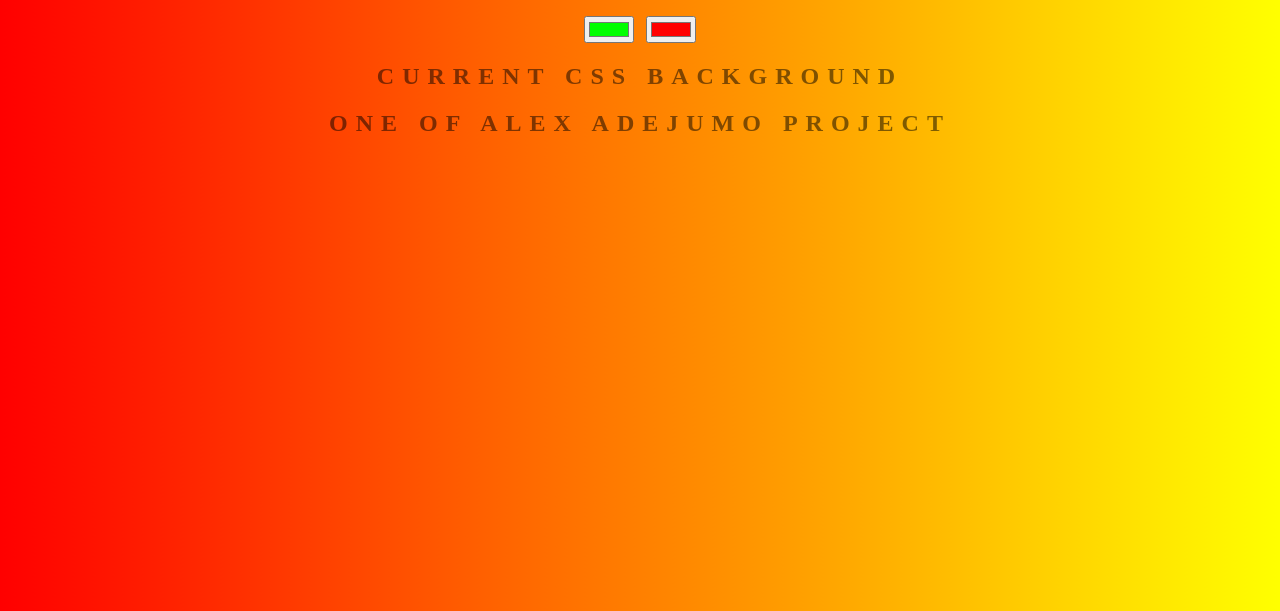
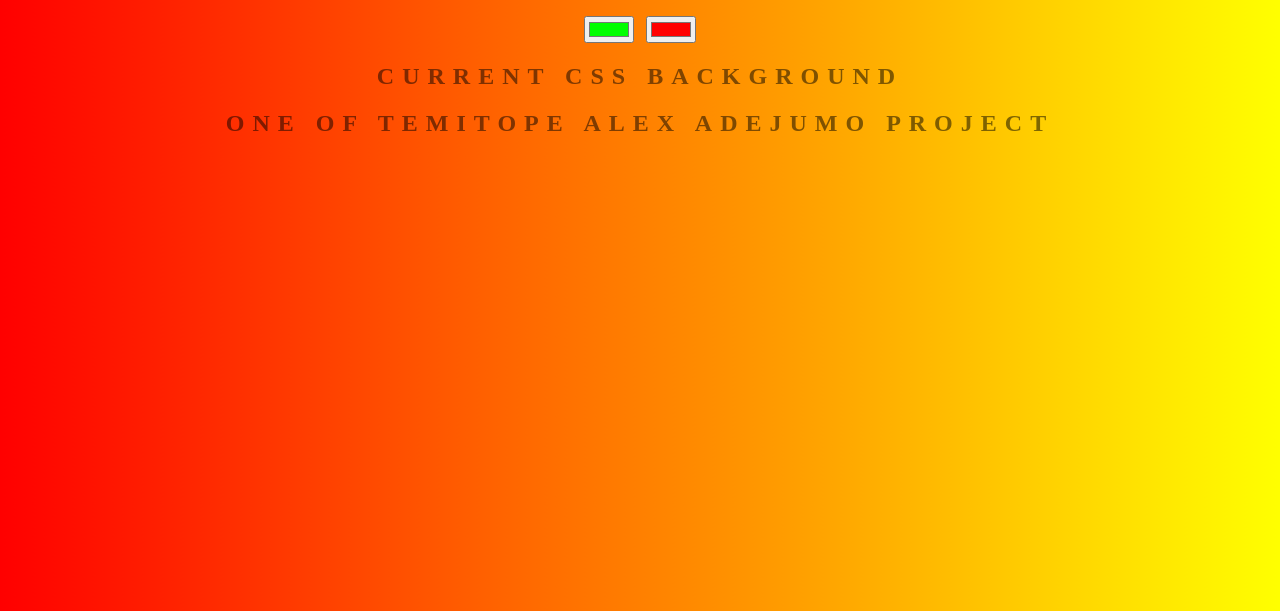
Before and after one commit to Billz365/background-generator, a plain HTML site: page index.html in a window 1280 px wide. Shown: the part 189-800 px from the top of the page. Drawn offline with Linux system fonts and the light colour scheme.

Commit message:
Changed the name to full name

```diff
--- a/index.html
+++ b/index.html
@@ -9,7 +9,7 @@
 	<input class="color1" type="color" name="color1" value="#00ff00">
 	<input class="color2" type="color" name="color2" value="#ff0000">
 	<h2>Current CSS Background</h2>
-	<h2>One of Alex Adejumo Project</h2>
+	<h2>One of Temitope Alex Adejumo Project</h2>
 	<h3></h3>
 	<script type="text/javascript" src="script.js"></script>
 </body>
```
